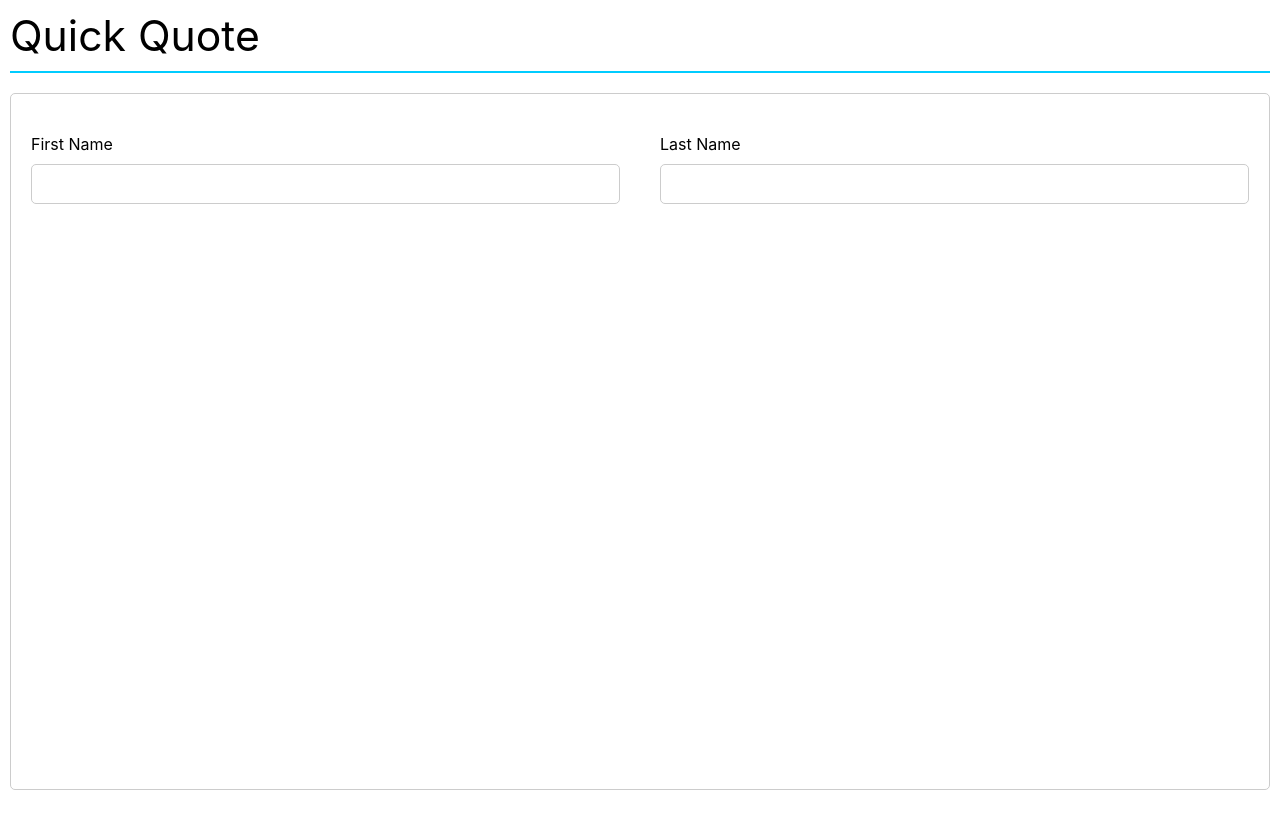
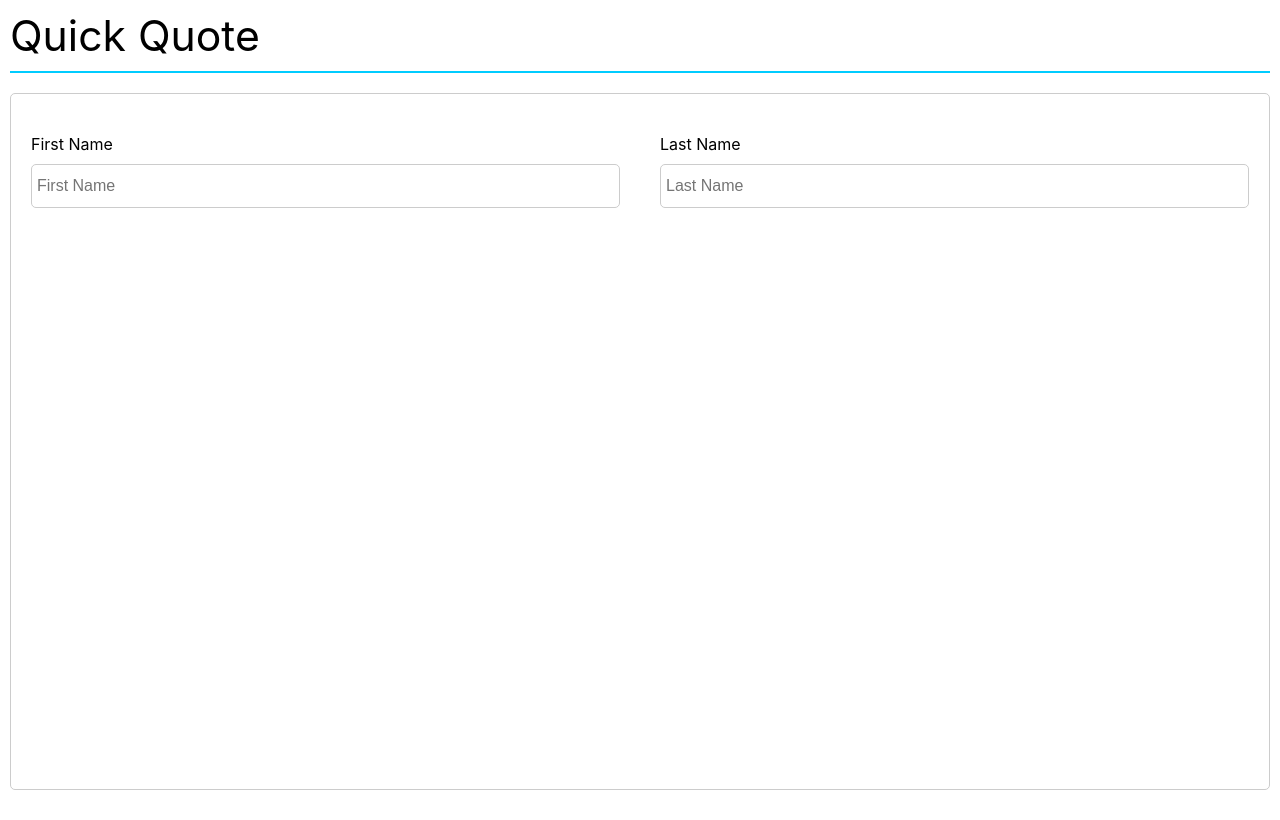
Before and after one commit to wc42888/quote, a React (Create React App) app: page / in a window 1280 px wide. Built offline with nearby package versions, Linux system fonts and the light colour scheme.

Commit message:
restyled Field component

```diff
--- a/src/components/Field.js
+++ b/src/components/Field.js
@@ -3,7 +3,7 @@ import styled from 'styled-components';
 import Input from './Input';
 import { RED } from '../typography';
 
-const Field = ({ label, required }) => {
+const Field = ({ required, label, ...inputProps }) => {
   const renderRequired = () => (required ? <Required>*</Required> : null);
 
   const renderLabel = () => (
@@ -16,7 +16,7 @@ const Field = ({ label, required }) => {
   return (
     <Container>
       {renderLabel()}
-      <Input />
+      <Input {...inputProps} placeholder={label} />
     </Container>
   );
 };
--- a/src/components/Input.js
+++ b/src/components/Input.js
@@ -1,12 +1,12 @@
-import React from 'react';
 import styled from 'styled-components';
+import { NORMAL_SIZE } from '../typography';
 
 export default styled.input`
   flex: 1;
-  height: 30px;
   border: none;
   border: 1px solid #cccccc;
   border-radius: 5px;
   padding: 5px;
-  font-size: 24px;
+  line-height: 2em;
+  font-size: ${NORMAL_SIZE};
 `;
```
